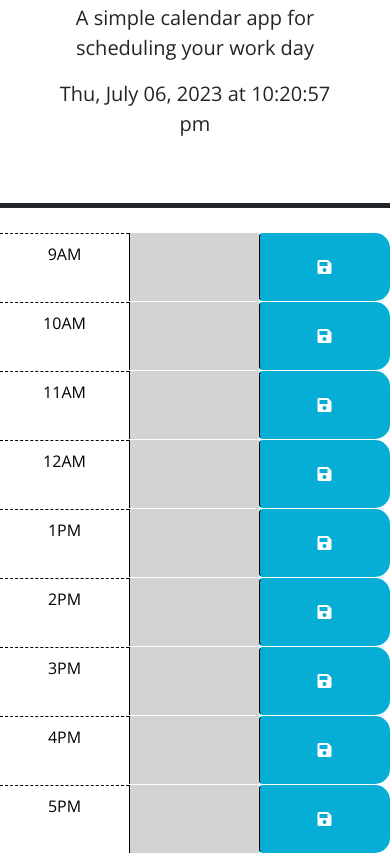
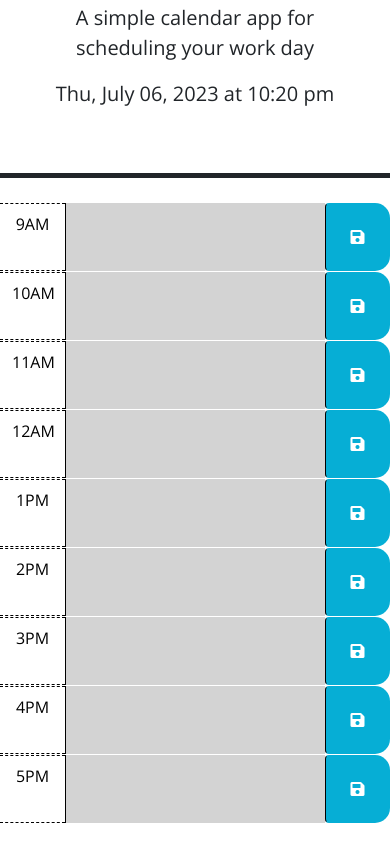
Before and after one commit to SKhai77/3rd-api-workday-scheduler, a plain HTML site: page index.html in a window 390 px wide. Shown: the part 142-995 px from the top of the page. After the commit the page ends 965 px from the top, so only its background shows below. Drawn offline with nearby package versions, Linux system fonts and the light colour scheme.

Commit message:
Fixed the time block layout problem on small screen and delete the seconds time format

```diff
--- a/assets/css/style.css
+++ b/assets/css/style.css
@@ -33,6 +33,7 @@ textarea {
   background-color: #ffffff;
   color: #000000;
   border-top: 1px dashed #000000;
+  border-bottom: 1px dashed #000000;
 }
 
 /* past hour */
--- a/assets/script/script.js
+++ b/assets/script/script.js
@@ -2,10 +2,7 @@
 var dayLabel = $("#currentDay");
 var saveBtn = $(".saveBtn");
 
-$(function displayTime() {
-  // date and time format using dayjs
-  dayLabel.text(dayjs().format('ddd, MMMM DD, YYYY [at] hh:mm:ss a'))
-
+$(function () {
   // local variable declations
   var currentHour = dayjs().hour();
   var timeBlock = $(".time-block");
@@ -32,9 +29,12 @@ $(function displayTime() {
     localStorage.setItem(hour, JSON.stringify(description))
   })
 
-  // this for loop makes sure that the above event to apply to all of the time blocks from 9am - 5pm
+  // this for loop makes sure that the above event applies to all of the time blocks from 9am - 5pm
   for (var i = 9; i <= 17; i++) {
     $(`#${i} textarea`).val(JSON.parse(localStorage.getItem(`${i}`)))
   }
 
+  // date and time format using dayjs to display in the header of the page
+  dayLabel.text(dayjs().format('ddd, MMMM DD, YYYY [at] hh:mm a'))
+
 });
--- a/index.html
+++ b/index.html
@@ -25,73 +25,73 @@
   <!-- time blocks from 9am - 5pm -->
   <div class="container">
     <div id="9" class="row time-block">
-      <div class="col col-md-1 hour text-center py-2">9AM</div>
+      <div class="col-2 col-md-1 hour text-center py-2">9AM</div>
       <textarea class="col col-md-10 description" rows="2"> </textarea>
-      <button class="btn saveBtn col col-md-1" aria-label="save">
+      <button class="btn saveBtn col-2 col-md-1" aria-label="save">
         <i class="fas fa-save" aria-hidden="true"></i>
       </button>
     </div>
 
     <div id="10" class="row time-block">
-      <div class="col col-md-1 hour text-center py-2">10AM</div>
+      <div class="col-2 col-md-1 hour text-center py-2">10AM</div>
       <textarea class="col col-md-10 description" rows="2"> </textarea>
-      <button class="btn saveBtn col col-md-1" aria-label="save">
+      <button class="btn saveBtn col-2 col-md-1" aria-label="save">
         <i class="fas fa-save" aria-hidden="true"></i>
       </button>
     </div>
 
     <div id="11" class="row time-block">
-      <div class="col col-md-1 hour text-center py-2">11AM</div>
+      <div class="col-2 col-md-1 hour text-center py-2">11AM</div>
       <textarea class="col col-md-10 description" rows="2"> </textarea>
-      <button class="btn saveBtn col col-md-1" aria-label="save">
+      <button class="btn saveBtn col-2 col-md-1" aria-label="save">
         <i class="fas fa-save" aria-hidden="true"></i>
       </button>
     </div>
 
     <div id="12" class="row time-block">
-      <div class="col col-md-1 hour text-center py-2">12AM</div>
+      <div class="col-2 col-md-1 hour text-center py-2">12AM</div>
       <textarea class="col col-md-10 description" rows="2"> </textarea>
-      <button class="btn saveBtn col col-md-1" aria-label="save">
+      <button class="btn saveBtn col-2 col-md-1" aria-label="save">
         <i class="fas fa-save" aria-hidden="true"></i>
       </button>
     </div>
 
     <div id="13" class="row time-block">
-      <div class="col col-md-1 hour text-center py-2">1PM</div>
+      <div class="col-2 col-md-1 hour text-center py-2">1PM</div>
       <textarea class="col col-md-10 description" rows="2"> </textarea>
-      <button class="btn saveBtn col col-md-1" aria-label="save">
+      <button class="btn saveBtn col-2 col-md-1" aria-label="save">
         <i class="fas fa-save" aria-hidden="true"></i>
       </button>
     </div>
 
     <div id="14" class="row time-block">
-      <div class="col col-md-1 hour text-center py-2">2PM</div>
+      <div class="col-2 col-md-1 hour text-center py-2">2PM</div>
       <textarea class="col col-md-10 description" rows="2"> </textarea>
-      <button class="btn saveBtn col col-md-1" aria-label="save">
+      <button class="btn saveBtn col-2 col-md-1" aria-label="save">
         <i class="fas fa-save" aria-hidden="true"></i>
       </button>
     </div>
 
     <div id="15" class="row time-block">
-      <div class="col col-md-1 hour text-center py-2">3PM</div>
+      <div class="col-2 col-md-1 hour text-center py-2">3PM</div>
       <textarea class="col col-md-10 description" rows="2"> </textarea>
-      <button class="btn saveBtn col col-md-1" aria-label="save">
+      <button class="btn saveBtn col-2 col-md-1" aria-label="save">
         <i class="fas fa-save" aria-hidden="true"></i>
       </button>
     </div>
 
     <div id="16" class="row time-block">
-      <div class="col col-md-1 hour text-center py-2">4PM</div>
+      <div class="col-2 col-md-1 hour text-center py-2">4PM</div>
       <textarea class="col col-md-10 description" rows="2"> </textarea>
-      <button class="btn saveBtn col col-md-1" aria-label="save">
+      <button class="btn saveBtn col-2 col-md-1" aria-label="save">
         <i class="fas fa-save" aria-hidden="true"></i>
       </button>
     </div>
 
     <div id="17" class="row time-block">
-      <div class="col col-md-1 hour text-center py-2">5PM</div>
+      <div class="col-2 col-md-1 hour text-center py-2">5PM</div>
       <textarea class="col col-md-10 description" rows="2"> </textarea>
-      <button class="btn saveBtn col col-md-1" aria-label="save">
+      <button class="btn saveBtn col-2 col-md-1" aria-label="save">
         <i class="fas fa-save" aria-hidden="true"></i>
       </button>
     </div>
```
Also changed, not shown: 05-third-party-apis-homework-demo.gif (deleted).
